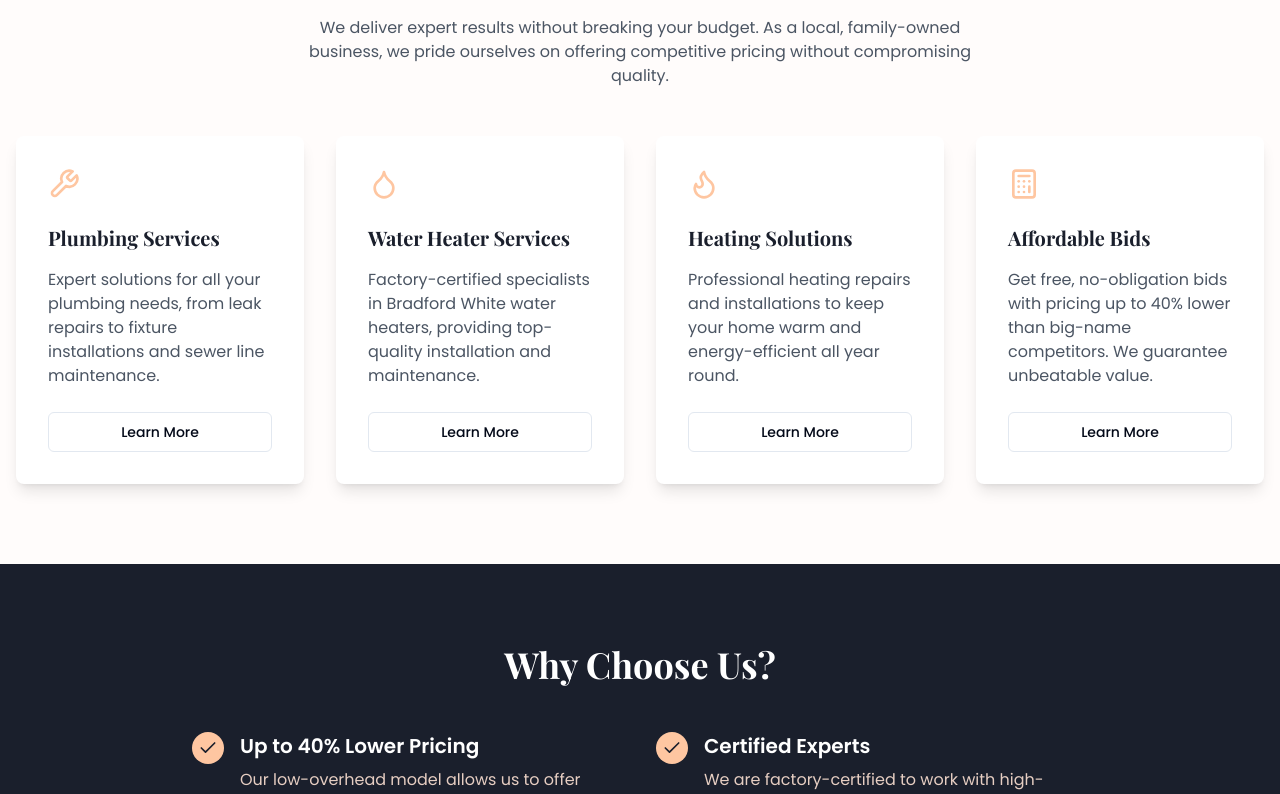
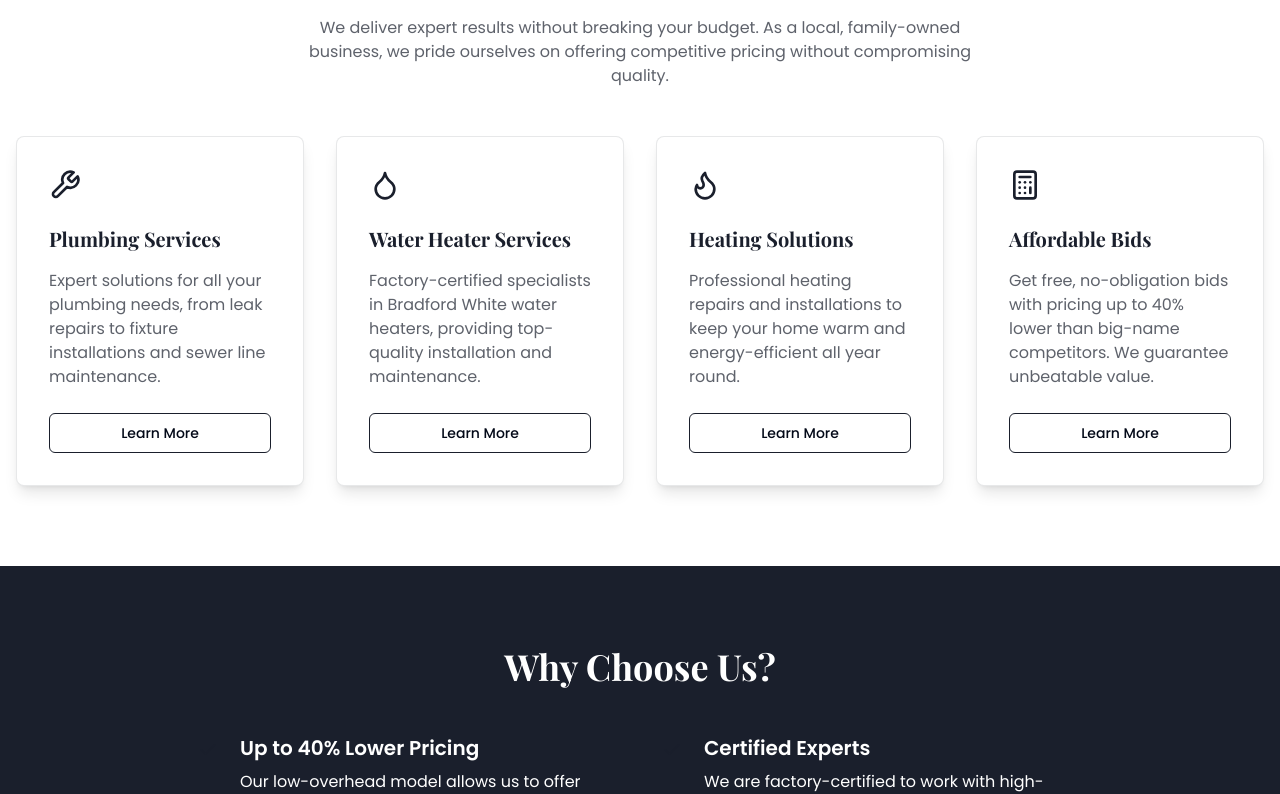
Before and after one commit to JxWayne890/luxury-plumbing-design, a React (Vite) app: page / in a window 1280 px wide. Shown: the part 920-1714 px from the top of the page. Built offline with nearby package versions, Linux system fonts and the light colour scheme.

Commit message:
Update colors to Navy Blue and White
Changed the color scheme throughout the application to use Navy Blue and White for a consistent look and feel.
[skip gpt_engineer]

```diff
--- a/src/components/ContactForm.tsx
+++ b/src/components/ContactForm.tsx
@@ -32,7 +32,7 @@ const ContactForm = () => {
   }
 
   return (
-    <section id="contact" className="py-20 bg-cream">
+    <section id="contact" className="py-20 bg-white">
       <div className="container mx-auto px-4">
         <h2 className="text-4xl font-playfair text-navy font-bold mb-8 text-center">
           Get Your Free Quote Today
@@ -92,7 +92,7 @@ const ContactForm = () => {
                   </FormItem>
                 )}
               />
-              <Button type="submit" size="lg" className="w-full bg-gold text-navy hover:bg-cream">
+              <Button type="submit" size="lg" className="w-full bg-navy text-white hover:bg-white hover:text-navy border-2 border-navy">
                 Send Message
               </Button>
             </form>
--- a/src/components/FloatingButton.tsx
+++ b/src/components/FloatingButton.tsx
@@ -4,7 +4,7 @@ import { Button } from "@/components/ui/button";
 const FloatingButton = () => {
   return (
     <Button
-      className="fixed bottom-6 right-6 bg-gold text-navy hover:bg-cream shadow-lg rounded-full w-14 h-14 p-0 animate-fade-in"
+      className="fixed bottom-6 right-6 bg-white text-navy hover:bg-navy hover:text-white shadow-lg rounded-full w-14 h-14 p-0 animate-fade-in"
       onClick={() => window.location.href = 'tel:3256776322'}
     >
       <Phone className="h-6 w-6" />
--- a/src/components/Header.tsx
+++ b/src/components/Header.tsx
@@ -28,19 +28,19 @@ const Header = () => {
           {!isFAQsPage ? (
             <>
               <nav className="hidden md:flex space-x-8">
-                <a href="#services" className="text-white hover:text-gold transition-colors">Services</a>
-                <a href="#testimonials" className="text-white hover:text-gold transition-colors">Testimonials</a>
-                <a href="#contact" className="text-white hover:text-gold transition-colors">Contact</a>
-                <Link to="/faqs" className="text-white hover:text-gold transition-colors">FAQs</Link>
+                <a href="#services" className="text-white hover:text-navy transition-colors">Services</a>
+                <a href="#testimonials" className="text-white hover:text-navy transition-colors">Testimonials</a>
+                <a href="#contact" className="text-white hover:text-navy transition-colors">Contact</a>
+                <Link to="/faqs" className="text-white hover:text-navy transition-colors">FAQs</Link>
               </nav>
-              <Button className="bg-gold text-navy hover:bg-cream transition-colors">
+              <Button className="bg-white text-navy hover:bg-navy hover:text-white transition-colors">
                 <Phone className="mr-2 h-4 w-4" />
                 (325) 677-6322
               </Button>
             </>
           ) : (
             <nav className="hidden md:flex space-x-8">
-              <Link to="/faqs" className="text-white hover:text-gold transition-colors">FAQs</Link>
+              <Link to="/faqs" className="text-white hover:text-navy transition-colors">FAQs</Link>
             </nav>
           )}
         </div>
--- a/src/components/Services.tsx
+++ b/src/components/Services.tsx
@@ -26,12 +26,12 @@ const services = [
 
 const Services = () => {
   return (
-    <section id="services" className="py-20 bg-cream/10">
+    <section id="services" className="py-20 bg-white">
       <div className="container mx-auto px-4">
         <h2 className="text-4xl font-playfair text-navy text-center font-bold mb-4">
           Our Services
         </h2>
-        <p className="text-center text-gray-600 max-w-2xl mx-auto mb-12">
+        <p className="text-center text-navy/70 max-w-2xl mx-auto mb-12">
           We deliver expert results without breaking your budget. As a local, family-owned business, we pride ourselves on offering competitive pricing without compromising quality.
         </p>
 
@@ -39,18 +39,18 @@ const Services = () => {
           {services.map((service, index) => (
             <div
               key={index}
-              className="bg-white p-8 rounded-lg shadow-lg hover:shadow-xl transition-all hover:-translate-y-1"
+              className="bg-white p-8 rounded-lg shadow-lg hover:shadow-xl transition-all hover:-translate-y-1 border border-navy/10"
             >
-              <div className="text-gold mb-6">
+              <div className="text-navy mb-6">
                 {service.icon}
               </div>
               <h3 className="text-xl font-playfair text-navy font-bold mb-4">
                 {service.title}
               </h3>
-              <p className="text-gray-600 mb-6">
+              <p className="text-navy/70 mb-6">
                 {service.description}
               </p>
-              <Button variant="outline" className="w-full hover:bg-gold hover:text-navy">
+              <Button variant="outline" className="w-full hover:bg-navy hover:text-white border-navy">
                 Learn More
               </Button>
             </div>
--- a/tailwind.config.ts
+++ b/tailwind.config.ts
@@ -20,8 +20,7 @@ export default {
     extend: {
       colors: {
         navy: "#1A1F2C",
-        gold: "#FEC6A1",
-        cream: "#FDE1D3",
+        white: "#FFFFFF",
         border: "hsl(var(--border))",
         input: "hsl(var(--input))",
         ring: "hsl(var(--ring))",
```
